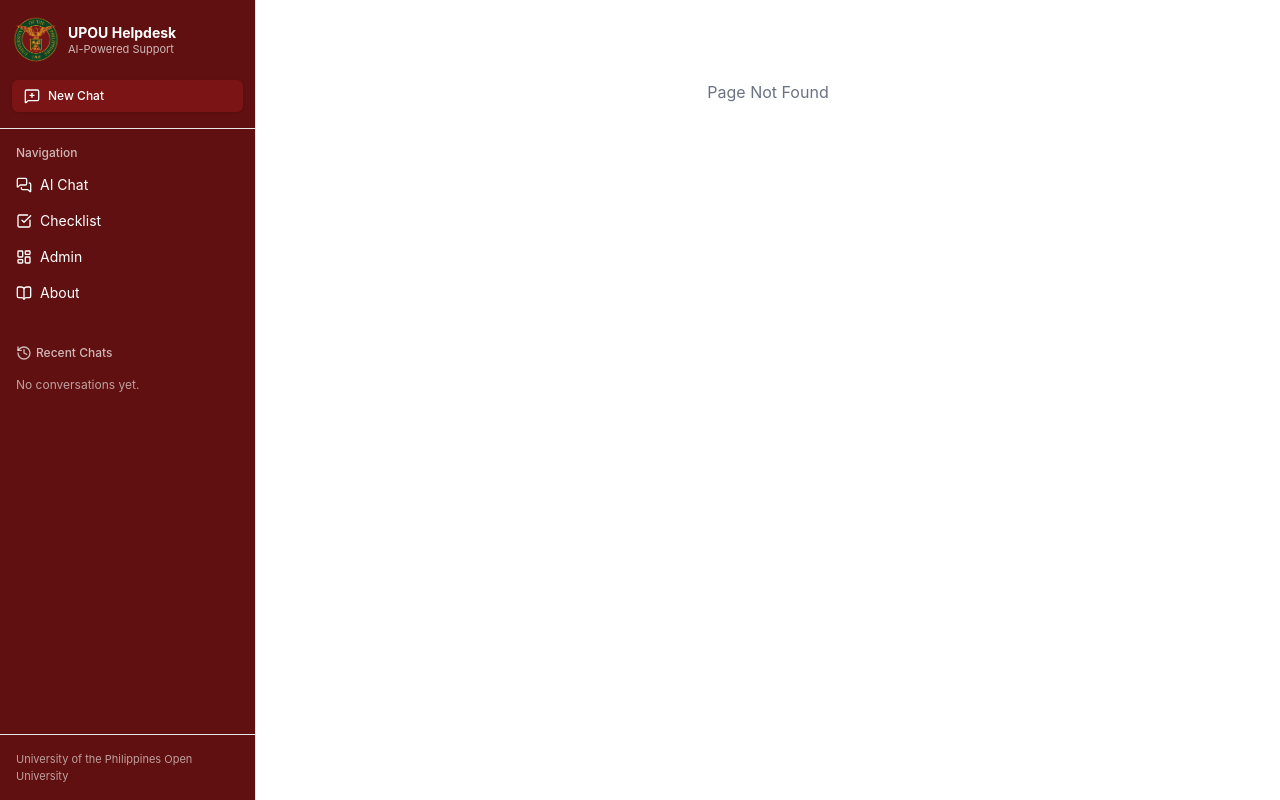
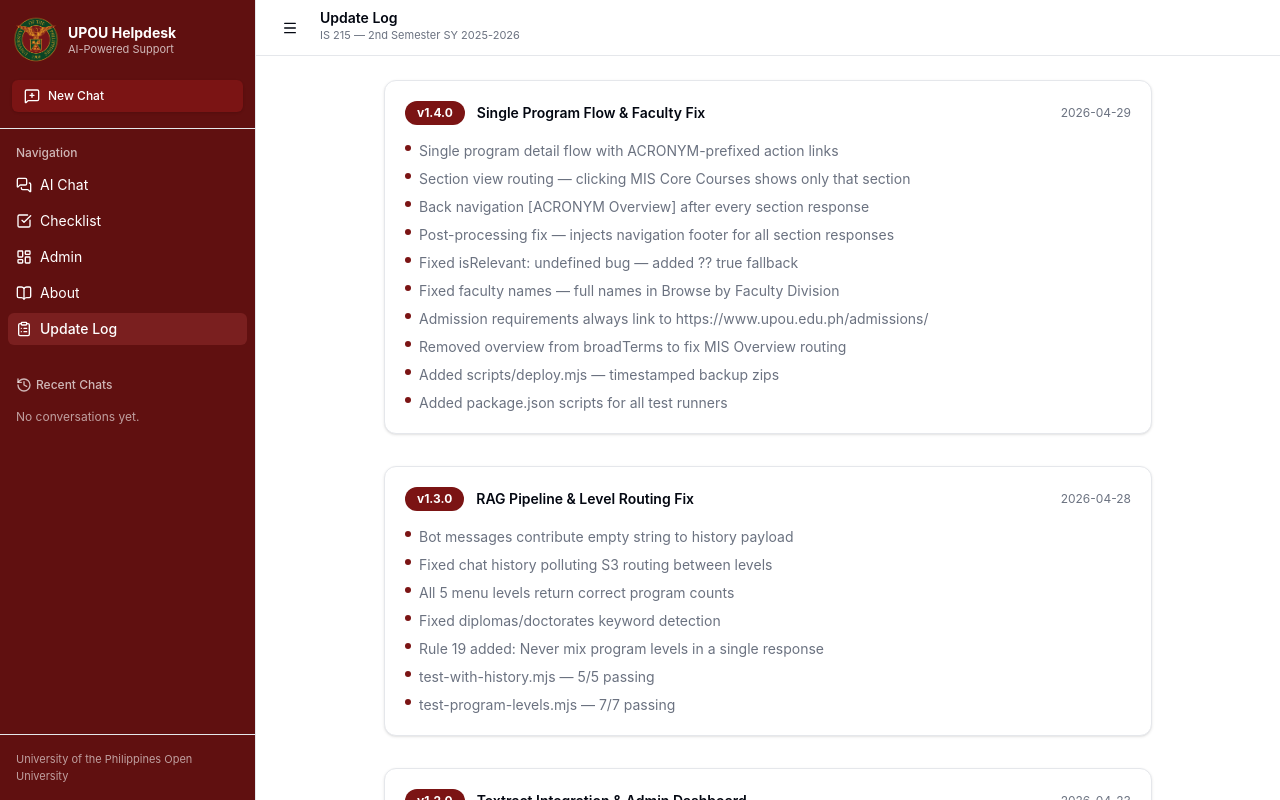
Before and after one commit to roycehorta/IS215_AI_Helpdesk_Assistant_Degree_Programs, a React (Vite) app in the folder frontend/: page /updates in a window 1280 px wide. Before the commit this address had no page. Built offline with nearby package versions, Linux system fonts and the light colour scheme.

Commit message:
Added Updates Page. Fixed and updated chatbot filters.

```diff
--- a/frontend/src/App.tsx
+++ b/frontend/src/App.tsx
@@ -9,7 +9,7 @@
 import AboutPage from "./pages/AboutPage";
 import AdminDashboard from "./pages/AdminDashboard";
 import ChatPage from "./pages/ChatPage";
-import ChecklistPage from "./pages/ChecklistPage";
+import UpdateLogPage from "./pages/UpdateLogsPage";
 import { Ticket } from "./types/ticket";
 
 const queryClient = new QueryClient();
@@ -50,23 +50,7 @@
                         path="/"
                         element={<ChatPage chatState={chatState} />}
                       />
-                      <Route
-                        path="/checklist"
-                        element={
-                          <div className="h-screen flex flex-col overflow-hidden">
-                            {/* Mobile header */}
-                            <div className="flex items-center gap-3 px-4 py-3 border-b border-gray-100 bg-white md:hidden shrink-0">
-                              <SidebarTrigger />
-                              <span className="text-sm font-semibold text-gray-800">
-                                Checklist
-                              </span>
-                            </div>
-                            <div className="flex-1 overflow-y-auto">
-                              <ChecklistPage />
-                            </div>
-                          </div>
-                        }
-                      />
+
                       <Route
                         path="/about"
                         element={
@@ -84,11 +68,28 @@
                           </div>
                         }
                       />
+                      <Route path="/updates" element={<UpdateLogPage />} />
                       <Route
                         path="*"
                         element={
-                          <div className="text-center mt-20 text-gray-500">
-                            Page Not Found
+                          <div className="flex flex-col items-center justify-center h-full text-center px-6">
+                            <div className="text-8xl mb-4">🎓</div>
+                            <h1 className="text-6xl font-bold text-primary mb-2">
+                              404
+                            </h1>
+                            <h2 className="text-xl font-semibold text-gray-700 mb-2">
+                              Page Not Found
+                            </h2>
+                            <p className="text-gray-500 text-sm max-w-xs mb-6">
+                              Looks like this page took an online course and
+                              never came back. Even UPOU couldn't find it.
+                            </p>
+                            <button
+                              onClick={() => (window.location.href = "/")}
+                              className="px-5 py-2 rounded-full bg-primary text-white text-sm font-medium hover:bg-primary/90 transition"
+                            >
+                              Back to AI Chat
+                            </button>
                           </div>
                         }
                       />
--- a/frontend/src/components/upou/UpouSidebar.tsx
+++ b/frontend/src/components/upou/UpouSidebar.tsx
@@ -18,13 +18,22 @@
 import {
   BookOpen,
   CheckSquare,
+  ClipboardList,
   History,
   LayoutDashboard,
   MessageSquarePlus,
   MessagesSquare,
-  Trash2,
 } from "lucide-react";
-import { useNavigate } from "react-router-dom";
+import { useLocation, useNavigate } from "react-router-dom";
+
+// ── Add or remove nav items here only ─────────────────────────
+const NAV_ITEMS = [
+  { label: "AI Chat",     path: "/",          icon: MessagesSquare  },
+  { label: "Checklist",   path: "/checklist", icon: CheckSquare     },
+  { label: "Admin",       path: "/admin",     icon: LayoutDashboard },
+  { label: "About",       path: "/about",     icon: BookOpen        },
+  { label: "Update Log",  path: "/updates",   icon: ClipboardList   },
+];
 
 type Props = {
   conversations: Conversation[];
@@ -41,38 +50,41 @@
   onSelect,
   onDelete,
 }: Props) {
-  const navigate = useNavigate(); //
+  const navigate  = useNavigate();
+  const location  = useLocation();
   const { setOpenMobile, isMobile } = useSidebar();
+
+  const handleNav = (path: string) => {
+    navigate(path);
+    if (isMobile) setOpenMobile(false);
+  };
+
   return (
     <Sidebar collapsible="offcanvas">
       <SidebarHeader className="border-b border-sidebar-border/60">
         <div className="flex items-center gap-2 px-1 py-2">
-          <div className="flex h-12 w-12 shrink-0 items-center justify-center rounded-lg  text-sidebar-primary-foreground">
-            <img
-              src="/up.png"
-              alt="UP Logo"
-              className="h-12 w-12 object-contain"
-            />
+          <div className="flex h-12 w-12 shrink-0 items-center justify-center rounded-lg text-sidebar-primary-foreground">
+            <img src="/up.png" alt="UP Logo" className="h-12 w-12 object-contain" />
           </div>
           <div className="flex flex-col leading-tight group-data-[collapsible=icon]:hidden">
-            <span className="text-sm font-bold text-sidebar-foreground">
-              UPOU Helpdesk
-            </span>
-            <span className="text-[11px] text-sidebar-foreground/70">
-              AI-Powered Support
-            </span>
+            <span className="text-sm font-bold text-sidebar-foreground">UPOU Helpdesk</span>
+            <span className="text-[11px] text-sidebar-foreground/70">AI-Powered Support</span>
           </div>
         </div>
+
+        {/* New Chat — expanded */}
         <div className="px-1 pb-2 group-data-[collapsible=icon]:hidden">
           <Button
             onClick={() => { onNewChat(); navigate("/"); }}
-            className="w-full justify-start gap-2  text-sidebar-primary-foreground hover:bg-sidebar-primary/90 hover:cursor-pointer"
+            className="w-full justify-start gap-2 text-sidebar-primary-foreground hover:bg-sidebar-primary/90 hover:cursor-pointer"
             size="sm"
           >
             <MessageSquarePlus className="h-4 w-4" />
             New Chat
           </Button>
         </div>
+
+        {/* New Chat — collapsed icon only */}
         <div className="hidden px-1 pb-2 group-data-[collapsible=icon]:block">
           <Button
             onClick={onNewChat}
@@ -86,65 +98,30 @@
       </SidebarHeader>
 
       <SidebarContent>
+        {/* ── Navigation ── */}
         <SidebarGroup>
           <SidebarGroupLabel className="text-sidebar-foreground/70">
             Navigation
           </SidebarGroupLabel>
           <SidebarGroupContent>
             <SidebarMenu>
-              <SidebarMenuItem>
-                <SidebarMenuButton
-                  onClick={() => { navigate("/"); if (isMobile) setOpenMobile(false); }}
-                  isActive={location.pathname === "/"}
-                  className="data-[active=true]:bg-sidebar-accent data-[active=true]:text-sidebar-accent-foreground"
-                >
-                  <MessagesSquare className="h-4 w-4" />
-                  <span>AI Chat</span>
-                </SidebarMenuButton>
-              </SidebarMenuItem>
-              <SidebarMenuItem>
-                <SidebarMenuButton
-                  onClick={() => { navigate("/checklist"); if (isMobile) setOpenMobile(false); }}
-                  isActive={location.pathname === "/checklist"}
-                  className="data-[active=true]:bg-sidebar-accent data-[active=true]:text-sidebar-accent-foreground"
-                >
-                  <CheckSquare className="h-4 w-4" />
-                  <span>Checklist</span>
-                </SidebarMenuButton>
-              </SidebarMenuItem>
-              <SidebarMenuItem>
-                <SidebarMenuButton
-                  onClick={() => { navigate("/admin"); if (isMobile) setOpenMobile(false); }}
-                  isActive={location.pathname === "/admin"}
-                  className="data-[active=true]:bg-sidebar-accent data-[active=true]:text-sidebar-accent-foreground"
-                >
-                  <LayoutDashboard className="h-4 w-4" />
-                  <span>Admin</span>
-                </SidebarMenuButton>
-              </SidebarMenuItem>
-              <SidebarMenuItem>
-                <SidebarMenuButton
-                  onClick={() => { navigate("/about"); if (isMobile) setOpenMobile(false); }}
-                  isActive={location.pathname === "/about"}
-                  className="data-[active=true]:bg-sidebar-accent data-[active=true]:text-sidebar-accent-foreground"
-                >
-                  <BookOpen className="h-4 w-4" />
-                  <span>About</span>
-                </SidebarMenuButton>
-              </SidebarMenuItem>
-              <SidebarMenuItem>
-                {/* <SidebarMenuButton
-                  onClick={() => navigate('/admin')}
-                  className="data-[active=true]:bg-sidebar-accent data-[active=true]:text-sidebar-accent-foreground"
-                >
-                  <LayoutDashboard className="h-4 w-4" />
-                  <span>Admin Dashboard</span>
-                </SidebarMenuButton> */}
-              </SidebarMenuItem>
+              {NAV_ITEMS.map(({ label, path, icon: Icon }) => (
+                <SidebarMenuItem key={path}>
+                  <SidebarMenuButton
+                    onClick={() => handleNav(path)}
+                    isActive={location.pathname === path}
+                    className="data-[active=true]:bg-sidebar-accent data-[active=true]:text-sidebar-accent-foreground"
+                  >
+                    <Icon className="h-4 w-4" />
+                    <span>{label}</span>
+                  </SidebarMenuButton>
+                </SidebarMenuItem>
+              ))}
             </SidebarMenu>
           </SidebarGroupContent>
         </SidebarGroup>
 
+        {/* ── Recent Chats ── */}
         <SidebarGroup>
           <SidebarGroupLabel className="text-sidebar-foreground/70">
             <History className="mr-1 h-3 w-3" /> Recent Chats
@@ -170,14 +147,16 @@
                     <span className="truncate">{c.title}</span>
                     <div
                       role="button"
-                      onClick={(e) => {
-                        e.stopPropagation();
-                        onDelete(c.id);
-                      }}
+                      onClick={(e) => { e.stopPropagation(); onDelete(c.id); }}
                       className="ml-auto hidden rounded p-1 hover:bg-sidebar-primary/30 group-hover/item:inline-flex cursor-pointer"
                       aria-label="Delete chat"
                     >
-                      <Trash2 className="h-3 w-3" />
+                      <svg className="h-3 w-3" viewBox="0 0 24 24" fill="none" stroke="currentColor" strokeWidth="2">
+                        <polyline points="3 6 5 6 21 6" />
+                        <path d="M19 6l-1 14H6L5 6" />
+                        <path d="M10 11v6M14 11v6" />
+                        <path d="M9 6V4h6v2" />
+                      </svg>
                     </div>
                   </SidebarMenuButton>
                 </SidebarMenuItem>
--- a/frontend/src/hooks/useChatbot.ts
+++ b/frontend/src/hooks/useChatbot.ts
@@ -24,8 +24,8 @@
   ],
   LEVEL_1_FACULTY: [
     "Faculty of Education (FEd)",
-    "Information and Communication Studies (FICS)",
-    "Management and Development Studies (FMDS)",
+    "Faculty of Information and Communication Studies (FICS)",
+    "Faculty of Management and Development Studies (FMDS)",
   ],
   LEVEL_3_TRAPPER: [
     "Yes, back to Main Menu",
@@ -331,7 +331,7 @@
           setMessages((prev) => [
             ...prev,
             {
-              text: "Please select a faculty:\n* [Faculty of Education (FEd)](#action)\n* [Information and Communication Studies (FICS)](#action)\n* [Management and Development Studies (FMDS)](#action)",
+              text: "Please select a faculty:\n* [Faculty of Education (FEd)](#action)\n* [Faculty of Information and Communication Studies (FICS)](#action)\n* [Faculty of Management and Development Studies (FMDS)](#action)",
               sender: "bot",
               timestamp: Date.now(),
             },
--- /dev/null
+++ b/frontend/src/pages/UpdateLogsPage.tsx
@@ -0,0 +1,126 @@
+import { SidebarTrigger } from "@/components/ui/sidebar";
+
+const UPDATES = [
+  {
+    version: "v1.4.0",
+    date: "2026-04-29",
+    items: [
+      "Single program detail flow with ACRONYM-prefixed action links",
+      "Section view routing — clicking MIS Core Courses shows only that section",
+      "Back navigation [ACRONYM Overview] after every section response",
+      "Post-processing fix — injects navigation footer for all section responses",
+      "Fixed isRelevant: undefined bug — added ?? true fallback",
+      "Fixed faculty names — full names in Browse by Faculty Division",
+      "Admission requirements always link to https://www.upou.edu.ph/admissions/",
+      "Removed overview from broadTerms to fix MIS Overview routing",
+      "Added scripts/deploy.mjs — timestamped backup zips",
+      "Added package.json scripts for all test runners",
+    ],
+  },
+  {
+    version: "v1.3.0",
+    date: "2026-04-28",
+    items: [
+      "Bot messages contribute empty string to history payload",
+      "Fixed chat history polluting S3 routing between levels",
+      "All 5 menu levels return correct program counts",
+      "Fixed diplomas/doctorates keyword detection",
+      "Rule 19 added: Never mix program levels in a single response",
+      "test-with-history.mjs — 5/5 passing",
+      "test-program-levels.mjs — 7/7 passing",
+    ],
+  },
+  {
+    version: "v1.2.0",
+    date: "2026-04-23",
+    items: [
+      "Textract integration — TOR/Diploma upload and analysis (Bonus Feature)",
+      "TORUploader component with drag-drop, JPG/PNG/PDF validation",
+      "S3 temp/ prefix for Textract uploads — auto-deleted after use",
+      "Admin Dashboard — collapsible sidebar, mobile drawer",
+      "TicketsView — paginated table with search, filter, sort",
+      "Ticket ID format TX-A001 with atomic DynamoDB counter",
+      "SES email reply wrapped in try-catch — graceful fallback in Learner Lab",
+      "test-s3-routing.mjs — 8/8 passing",
+    ],
+  },
+  {
+    version: "v1.1.0",
+    date: "2026-04-22",
+    items: [
+      "Typing animation — character-by-character with animatedCache",
+      "Typing sound — AudioContext oscillator",
+      "Trapper system — fires AFTER animation completes via onAnimationComplete",
+      "TicketDialog — initialConcern pre-fills description",
+      "Zod v4 migration",
+      "AboutPage mobile drawer sidebar",
+      "ChecklistPage — overflow-x-auto responsive table",
+    ],
+  },
+  {
+    version: "v1.0.0",
+    date: "2026-04-21",
+    items: [
+      "Initial release — RAG pipeline with OpenAI GPT-4o mini",
+      "Lambda handler with 6 routes",
+      "S3 knowledge base — 39 programs across FICS, FED, FMDS",
+      "DynamoDB tickets table",
+      "React 18 frontend with shadcn/ui and Tailwind CSS",
+      "Chat history persistence via localStorage",
+      "Admin dashboard with live DynamoDB ticket fetching",
+      "IS 215 grading checklist with DynamoDB sync",
+      "EC2 deployment with API Gateway",
+    ],
+  },
+];
+
+const UpdateLogPage = () => {
+  return (
+    <div className="flex flex-1 flex-col h-full">
+      <header className="flex h-14 items-center gap-3 border-b border-border bg-card px-4">
+        <SidebarTrigger className="text-foreground" />
+        <div>
+          <h1 className="text-sm font-semibold leading-none text-foreground">Update Log</h1>
+          <p className="mt-0.5 text-[11px] text-muted-foreground">IS 215 — 2nd Semester SY 2025-2026</p>
+        </div>
+      </header>
+
+      <main className="flex-1 overflow-y-auto px-4 py-6">
+        <div className="mx-auto max-w-3xl space-y-8">
+          {UPDATES.map((update) => (
+            <div key={update.version} className="border border-border rounded-xl bg-card p-5 shadow-sm">
+              {/* Header */}
+              <div className="flex items-center justify-between mb-4">
+                <div className="flex items-center gap-3">
+                  <span className="bg-primary text-primary-foreground text-xs font-bold px-3 py-1 rounded-full">
+                    {update.version}
+                  </span>
+                  <span className="text-sm font-semibold text-foreground">
+                    {update.version === "v1.4.0" ? "Single Program Flow & Faculty Fix" :
+                     update.version === "v1.3.0" ? "RAG Pipeline & Level Routing Fix" :
+                     update.version === "v1.2.0" ? "Textract Integration & Admin Dashboard" :
+                     update.version === "v1.1.0" ? "Chat UI & Responsive Design" :
+                     "Initial Release"}
+                  </span>
+                </div>
+                <span className="text-xs text-muted-foreground">{update.date}</span>
+              </div>
+
+              {/* Items */}
+              <ul className="space-y-2">
+                {update.items.map((item, i) => (
+                  <li key={i} className="flex items-start gap-2 text-sm text-muted-foreground">
+                    <span className="mt-1 w-1.5 h-1.5 rounded-full bg-primary shrink-0" />
+                    {item}
+                  </li>
+                ))}
+              </ul>
+            </div>
+          ))}
+        </div>
+      </main>
+    </div>
+  );
+};
+
+export default UpdateLogPage;
```
Also changed, not shown: 1 other file (tests, documents, lock files or other folders).
